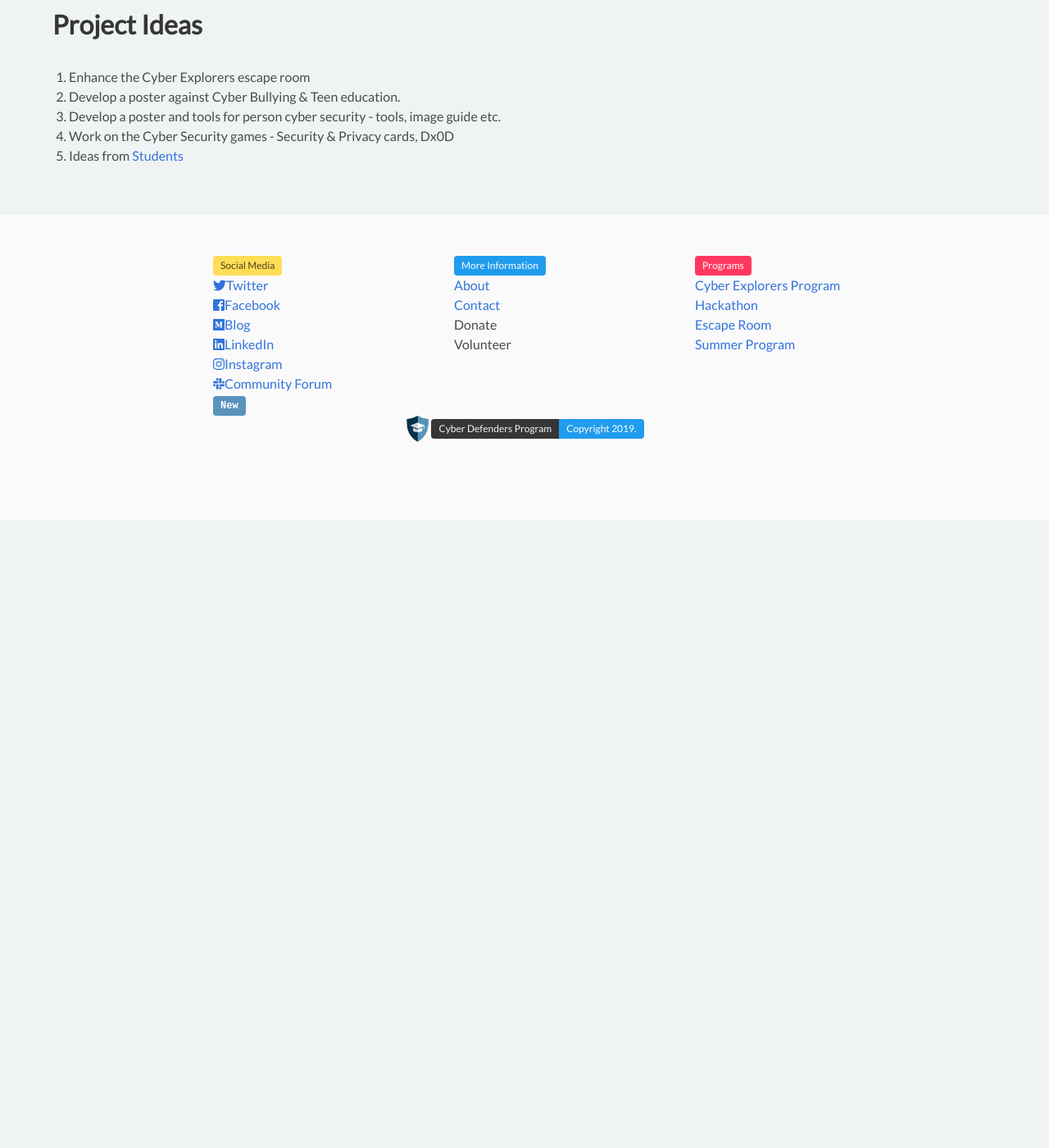
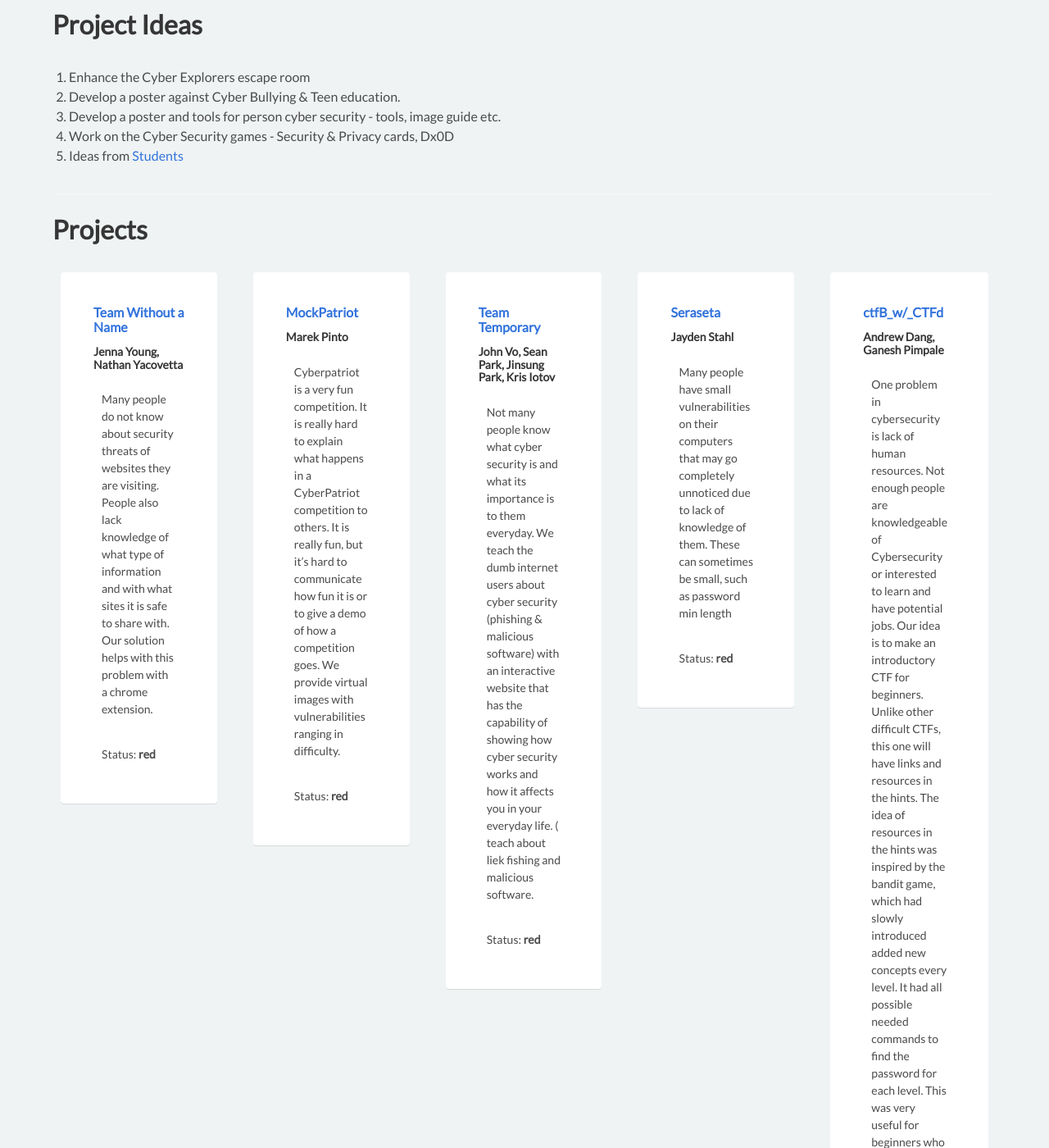
Before and after one commit to cyberdefendersprogram/www-homepage, a Jekyll site: the page built from cyberexplorers.md, in a window 1280 px wide and 1400 px high, scrolled down 3163 px. Shown: the whole window at 82% size. Built offline with Jekyll 4.4.1, drawn with Linux system fonts in a browser that asks for light colours; nearby versions of some CDN libraries; before the commit the page ends 3798 px from its top, so only the background shows below that; some of the changed text lies outside the part shown.

Commit message:
Project teams

```diff
--- /dev/null
+++ b/_data/cyberexplorers-projects.yml
@@ -0,0 +1,65 @@
+- name: Team Without a Name
+  members: Jenna Young, Nathan Yacovetta
+  description: Many people do not know about security threats of websites they are visiting. People also lack knowledge of what type of information and with what sites it is safe to share with. Our solution helps with this problem with a chrome extension.
+  presentation: Software
+  status: red
+
+- name: MockPatriot
+  members: Marek Pinto
+  description: Cyberpatriot is a very fun competition. It is really hard to explain what happens in a CyberPatriot competition to others. It is really fun, but it’s hard to communicate how fun it is or to give a demo of how a competition goes. We provide virtual images with vulnerabilities ranging in difficulty.
+  presentation: Software
+  status: red
+
+- name: Team Temporary
+  members: John Vo, Sean Park, Jinsung Park, Kris Iotov
+  description: Not many people know what cyber security is and what its importance is to them everyday. We teach the dumb internet users about cyber security (phishing & malicious software) with an interactive website that has the capability of showing how cyber security works and how it affects you in your everyday life. ( teach about liek fishing and malicious software.
+  presentation: Software
+  status: red
+
+- name: Seraseta
+  members: Jayden Stahl
+  description: Many people have small vulnerabilities on their computers that may go completely unnoticed due to lack of knowledge of them. These can sometimes be small, such as password min length
+  presentation: Software
+  status: red
+
+- name: ctfB_w/_CTFd
+  members: Andrew Dang, Ganesh Pimpale
+  description: One problem in cybersecurity is lack of human resources. Not enough people are knowledgeable of Cybersecurity or interested to learn and have potential jobs. Our idea is to make an introductory CTF for beginners. Unlike other difficult CTFs, this one will have links and resources in the hints. The idea of resources in the hints was inspired by the bandit game, which had slowly introduced added new concepts every level. It had all possible needed commands to find the password for each level. This was very useful for beginners who had no experience with a terminal. The CTF will have links to websites containing information relevant to the current problem. The CTF will introduce new people to cybersecurity
+  presentation: Software
+  status: red
+
+- name: Complete Lockdown
+  members: Rushil Desai, Yagnesh Veeraraghavan, Aaron M
+  description: Our problem is that people download malicious thing or get hacked and lose extremely important files or anything they value on their computer. Our project is a cyber security software that locks down your computer when the software senses anything malicious activity from anything you might have downloaded.
+  presentation: Software
+  status: Yellow
+
+- name: Desaipher
+  members:
+  description:
+  presentation: Software
+  status: Yellow
+
+- name: Harry Python
+  members: Maheswari Bajji, Alexa Mesh, Simran Kaur
+  description: Working on a game to teach cybersecurity
+  presentation: Board game
+  status: Green
+
+- name: VOLDEMORT
+  members: Jenny Le, Elysia Oh, Enya Do
+  description: Our Cyber Security game is based on Oregon Trail game and will teach players about cyber threats, the importance of having secured systems, and difficulties new businesses face.
+  presentation: Board game
+  status: Green
+
+- name: Slyther-in-Code
+  members: Andrew Khadder, Ryan Hoang, John Lee, Ryan Jin Parnaso
+  description: Our Cyber Security game is based on Clue and will teach players about ..
+  presentation: Board Game
+  status: Green
+
+- name: Pineapple Team
+  members: Vikram Nandi,Sheila Nguyen
+  description: Cyberbullying is a very common thing. Rude comments are made and rumors are spread. This is a problem because it cannot be contained. The post or comment cannot be taken down by anyone but the original user unless it is reported. Our poster will educate user on the same.
+  presentation: Poster
+  status: red
--- a/cyberexplorers.md
+++ b/cyberexplorers.md
@@ -54,3 +54,25 @@ The program finale will showcase student work and projects to a broad audience.
 4. Work on the Cyber Security games - Security & Privacy cards, Dx0D
 5. Ideas from [Students](http://bit.ly/explorerideas2019)
 <hr/>
+
+<section>
+<div class="container">
+<h1 class="title">Projects</h1>
+<div class="columns is-multiline is-mobile is-centered">
+{% for project in site.data.cyberexplorers-projects %}
+    <div class="column is-one-fourth">
+        <div class="card is-shady">
+            <div class="card-content">
+                <div class="content">
+                    <h4><a href="{{advisor.link}}">{{project.name}}</a></h4>
+                    <h6>{{project.members}}</h6>
+                    <p>{{project.description}}</p>
+                    <p>Status: <b>{{project.status}}</b></p>
+                </div>
+            </div>
+        </div>
+    </div>
+{% endfor %}
+</div>
+</div>
+</section>
```
